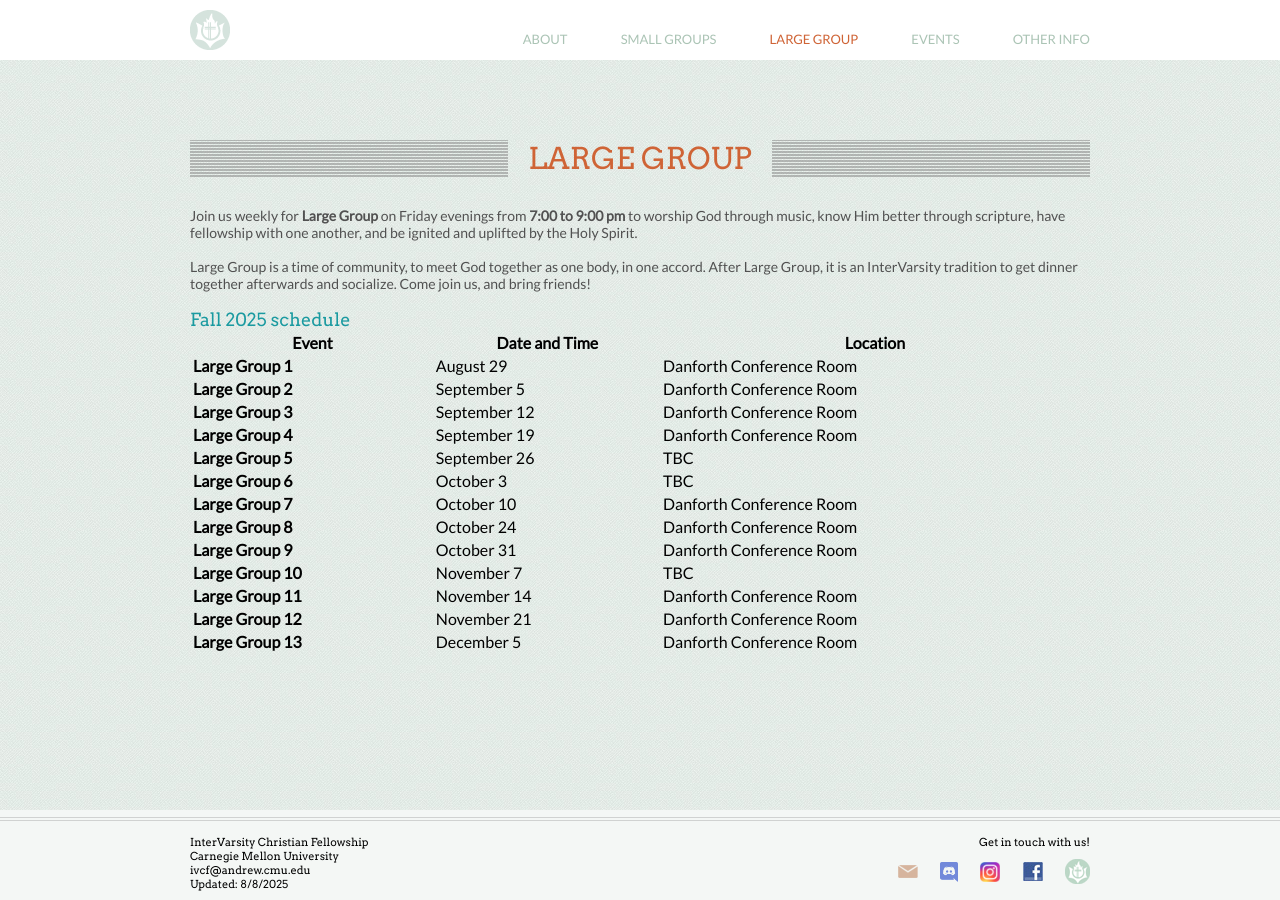
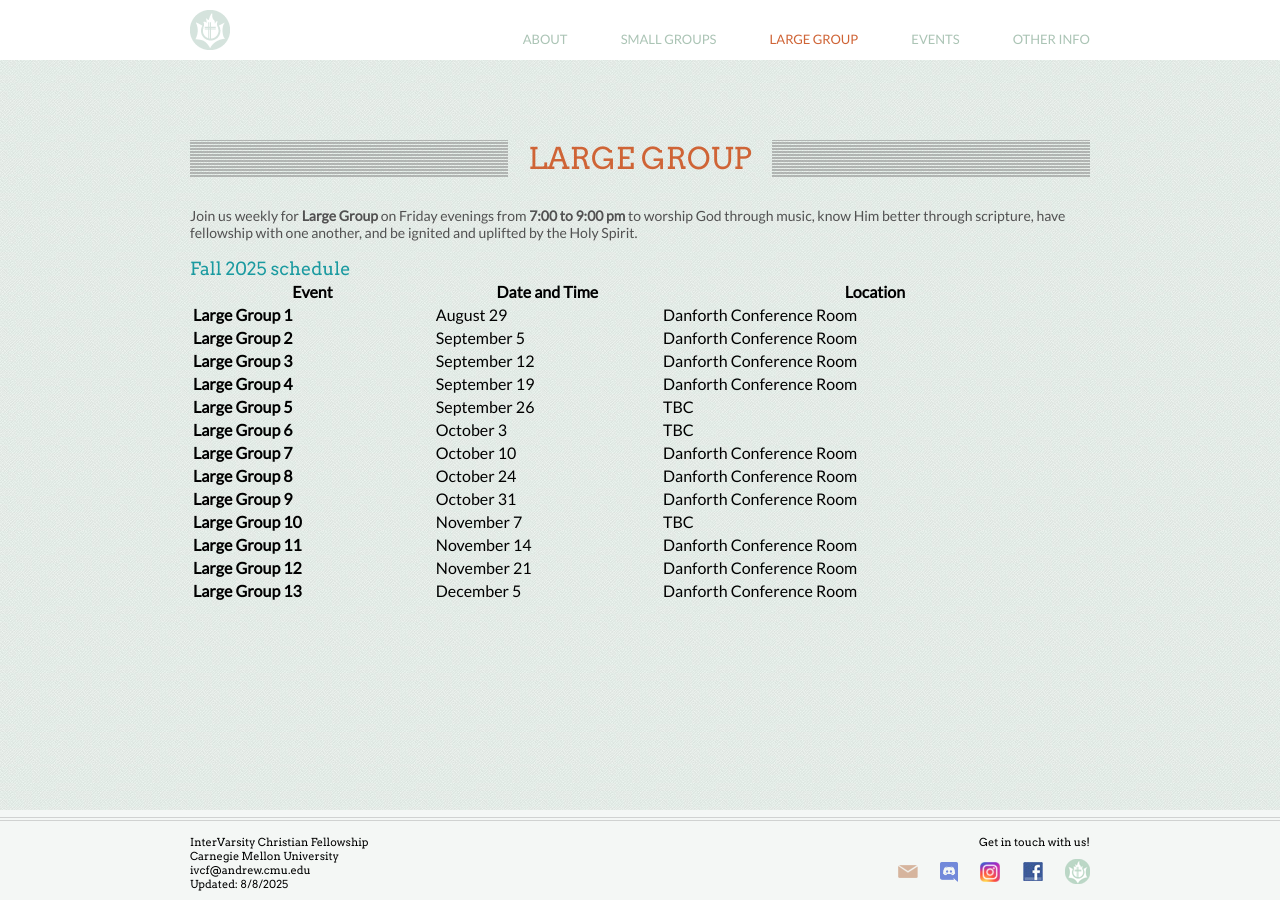
Before and after one commit to ivcf-cmu/ivcf-cmu.github.io, a Jekyll site: the page built from largegroup.md, in a window 1280 px wide. Built offline with Jekyll 4.4.1, drawn with Linux system fonts in a browser that asks for light colours.

Commit message:
Removed Section about eating dinner after large group

```diff
--- a/largegroup.md
+++ b/largegroup.md
@@ -11,12 +11,12 @@ sectionHeader: Large Group
   Spirit.
 </p>
 <br />
-<p>
+<!-- <p>
   Large Group is a time of community, to meet God together as one body,
   in one accord. After Large Group, it is an InterVarsity tradition to get
   dinner together afterwards and socialize. Come join us, and bring friends!
 </p>
-<br />
+<br /> -->
 
 <h2>Fall 2025 schedule</h2>
 
```
